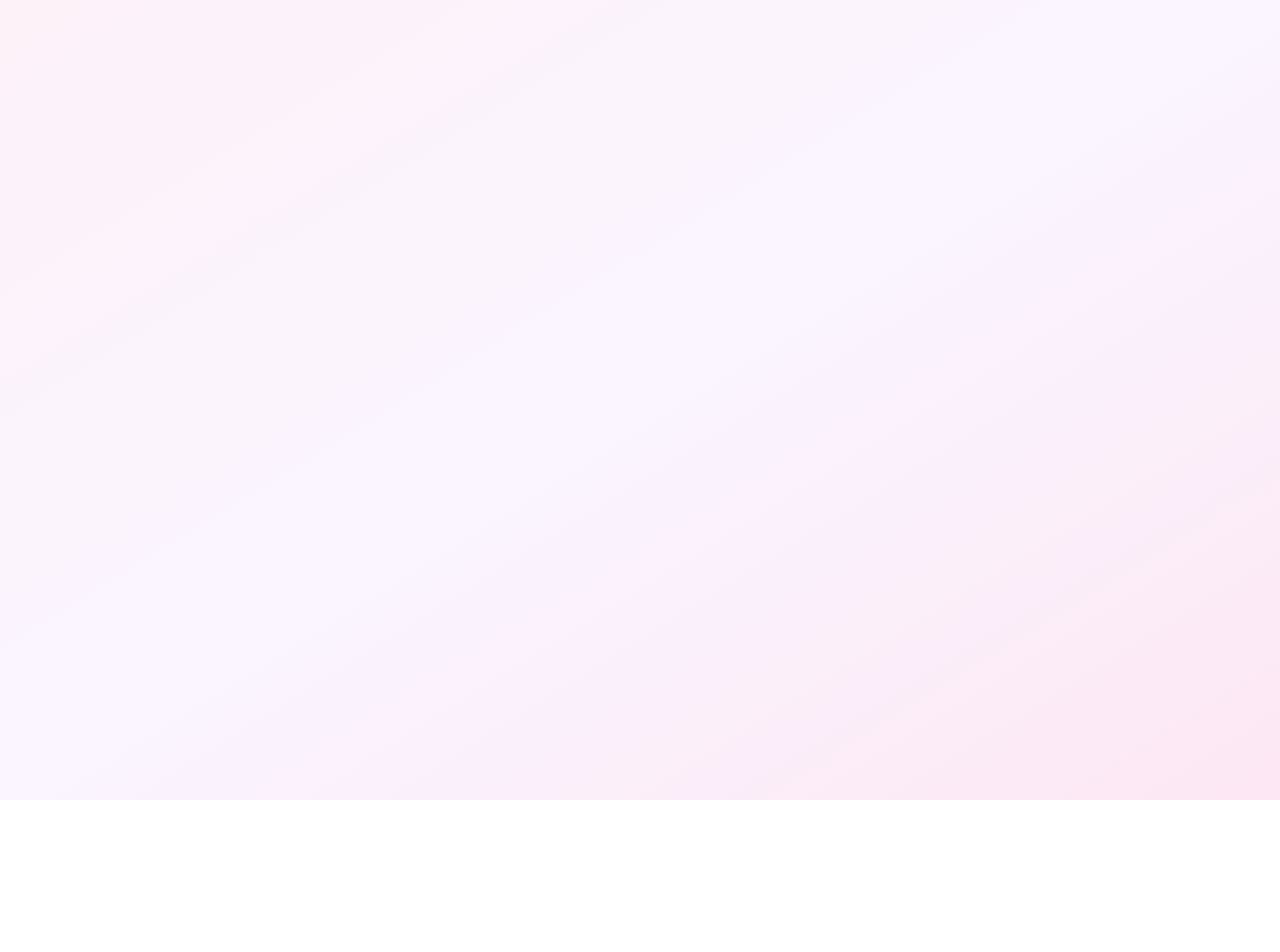
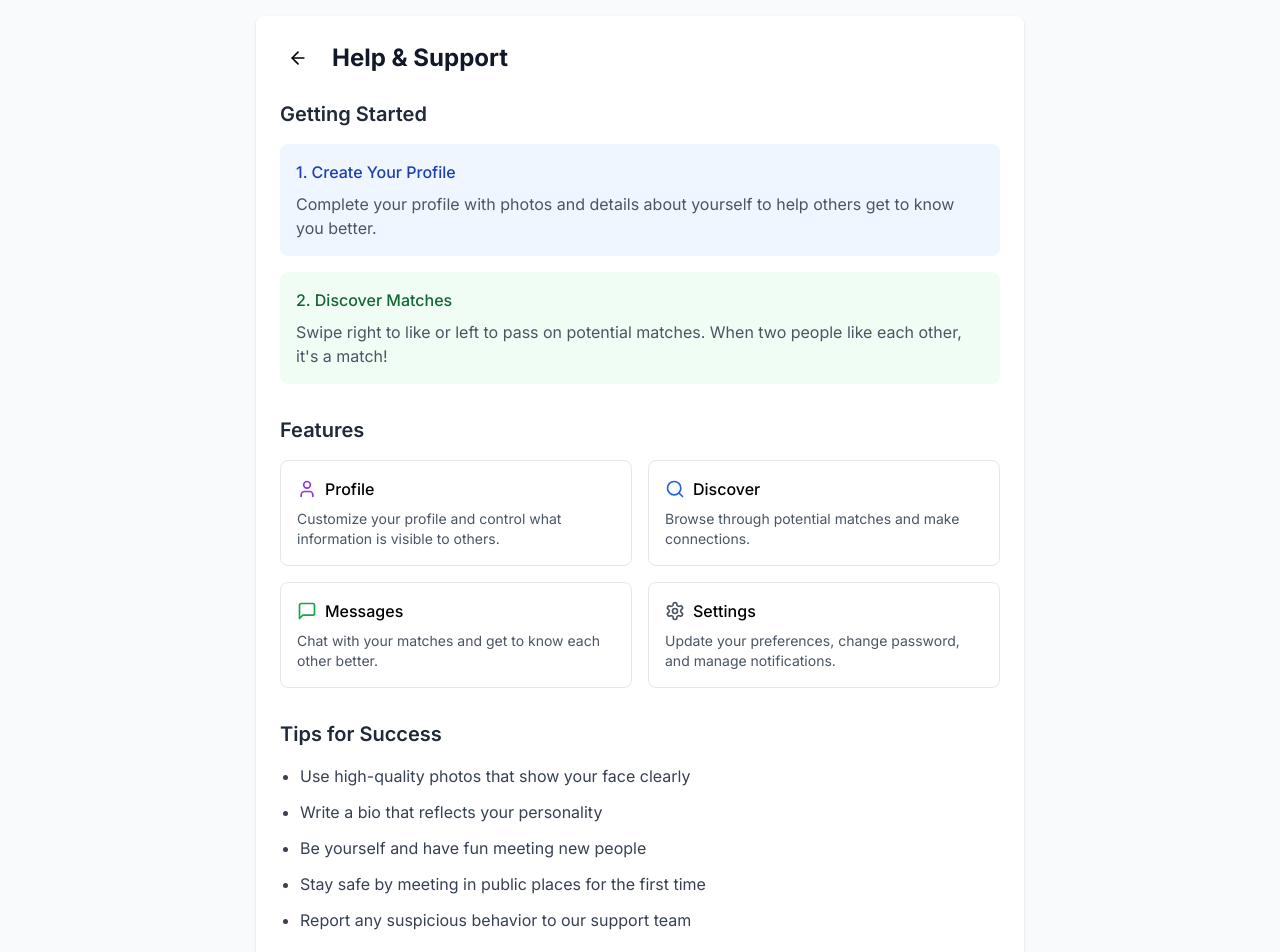
Before and after one commit to Jaycreated/dating, a React (Vite) app in the folder frontend/: page /support in a window 1280 px wide. Before the commit this address had no page. Shown: the top 952 px of the page. Before the commit the page ends 800 px from the top, so only its background shows below. Built offline with nearby package versions, Linux system fonts and the light colour scheme.

Commit message:
pairfect

```diff
--- a/frontend/src/App.tsx
+++ b/frontend/src/App.tsx
@@ -18,6 +18,7 @@ import PaymentCallback from './pages/PaymentCallback';
 import UserProfile from './pages/UserProfile';
 import PublicProfile from './pages/PublicProfile';
 import Settings from './pages/Settings';
+import HelpSupport from './pages/HelpSupport';
 
 function App() {
   return (
@@ -41,6 +42,7 @@ function App() {
         <Route path="/profile" element={<UserProfile />} />
         <Route path="/settings" element={<Settings />} />
         <Route path="/profile/:id" element={<PublicProfile />} />
+        <Route path="/support" element={<HelpSupport />} />
       </Routes>
     </Router>
   );
--- /dev/null
+++ b/frontend/src/pages/HelpSupport.tsx
@@ -0,0 +1,116 @@
+import { ArrowLeft, MessageSquare, User, Heart, Settings, Bell, Search, Star } from 'lucide-react';
+import { useNavigate } from 'react-router-dom';
+
+const HelpSupport = () => {
+  const navigate = useNavigate();
+
+  return (
+    <div className="min-h-screen bg-gray-50 p-4">
+      <div className="max-w-3xl mx-auto bg-white rounded-lg shadow">
+        <div className="p-6">
+          <div className="flex items-center mb-6">
+            <button
+              onClick={() => navigate(-1)}
+              className="p-2 mr-4 hover:bg-gray-100 rounded-full"
+            >
+              <ArrowLeft className="w-5 h-5" />
+            </button>
+            <h1 className="text-2xl font-bold text-gray-900">Help & Support</h1>
+          </div>
+
+          <div className="space-y-8">
+            <section>
+              <h2 className="text-xl font-semibold mb-4 text-gray-800">Getting Started</h2>
+              <div className="space-y-4">
+                <div className="p-4 bg-blue-50 rounded-lg">
+                  <h3 className="font-medium text-blue-800 mb-2">1. Create Your Profile</h3>
+                  <p className="text-gray-600">
+                    Complete your profile with photos and details about yourself to help others get to know you better.
+                  </p>
+                </div>
+
+                <div className="p-4 bg-green-50 rounded-lg">
+                  <h3 className="font-medium text-green-800 mb-2">2. Discover Matches</h3>
+                  <p className="text-gray-600">
+                    Swipe right to like or left to pass on potential matches. When two people like each other, it's a match!
+                  </p>
+                </div>
+              </div>
+            </section>
+
+            <section>
+              <h2 className="text-xl font-semibold mb-4 text-gray-800">Features</h2>
+              <div className="grid gap-4 md:grid-cols-2">
+                <div className="p-4 border rounded-lg">
+                  <div className="flex items-center mb-2">
+                    <User className="w-5 h-5 mr-2 text-purple-600" />
+                    <h3 className="font-medium">Profile</h3>
+                  </div>
+                  <p className="text-sm text-gray-600">
+                    Customize your profile and control what information is visible to others.
+                  </p>
+                </div>
+
+                <div className="p-4 border rounded-lg">
+                  <div className="flex items-center mb-2">
+                    <Search className="w-5 h-5 mr-2 text-blue-600" />
+                    <h3 className="font-medium">Discover</h3>
+                  </div>
+                  <p className="text-sm text-gray-600">
+                    Browse through potential matches and make connections.
+                  </p>
+                </div>
+
+                <div className="p-4 border rounded-lg">
+                  <div className="flex items-center mb-2">
+                    <MessageSquare className="w-5 h-5 mr-2 text-green-600" />
+                    <h3 className="font-medium">Messages</h3>
+                  </div>
+                  <p className="text-sm text-gray-600">
+                    Chat with your matches and get to know each other better.
+                  </p>
+                </div>
+
+                <div className="p-4 border rounded-lg">
+                  <div className="flex items-center mb-2">
+                    <Settings className="w-5 h-5 mr-2 text-gray-600" />
+                    <h3 className="font-medium">Settings</h3>
+                  </div>
+                  <p className="text-sm text-gray-600">
+                    Update your preferences, change password, and manage notifications.
+                  </p>
+                </div>
+              </div>
+            </section>
+
+            <section>
+              <h2 className="text-xl font-semibold mb-4 text-gray-800">Tips for Success</h2>
+              <ul className="space-y-3 list-disc pl-5 text-gray-700">
+                <li>Use high-quality photos that show your face clearly</li>
+                <li>Write a bio that reflects your personality</li>
+                <li>Be yourself and have fun meeting new people</li>
+                <li>Stay safe by meeting in public places for the first time</li>
+                <li>Report any suspicious behavior to our support team</li>
+              </ul>
+            </section>
+
+            <section className="bg-yellow-50 p-4 rounded-lg">
+              <h2 className="text-lg font-semibold mb-2 text-yellow-800">Need Help?</h2>
+              <p className="text-yellow-700 mb-4">
+                If you have any questions or need assistance, please contact our support team.
+              </p>
+              <button
+                className="px-4 py-2 bg-yellow-500 text-white rounded-lg hover:bg-yellow-600 transition-colors"
+                onClick={() => window.location.href = 'mailto:support@datingapp.com'}
+              >
+                Contact Support
+              </button>
+            </section>
+          </div>
+        </div>
+      </div>
+    </div>
+  );
+};
+
+export default HelpSupport;
```
